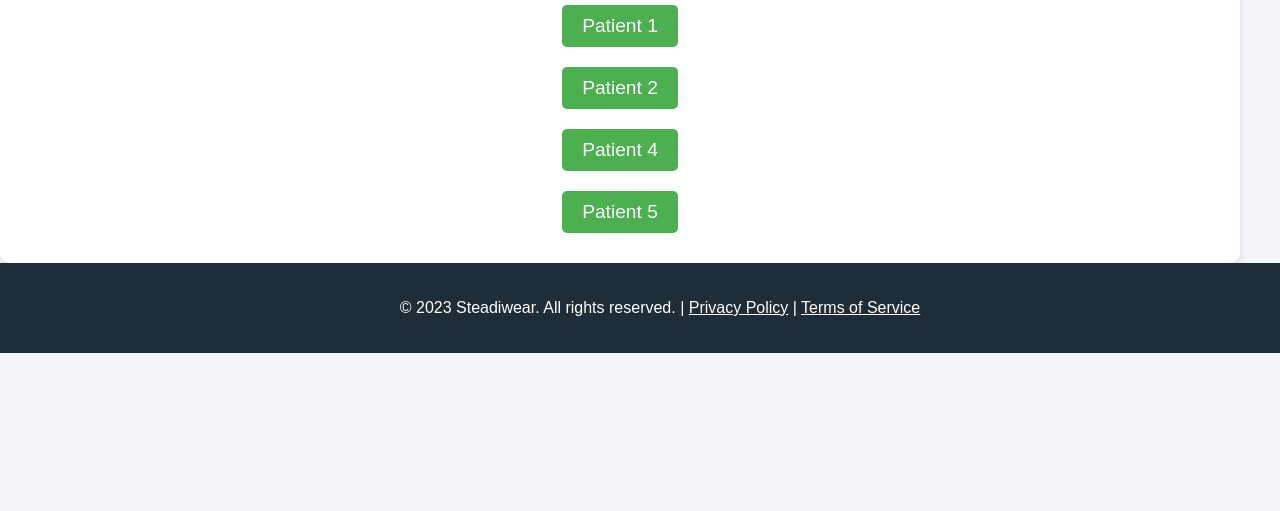
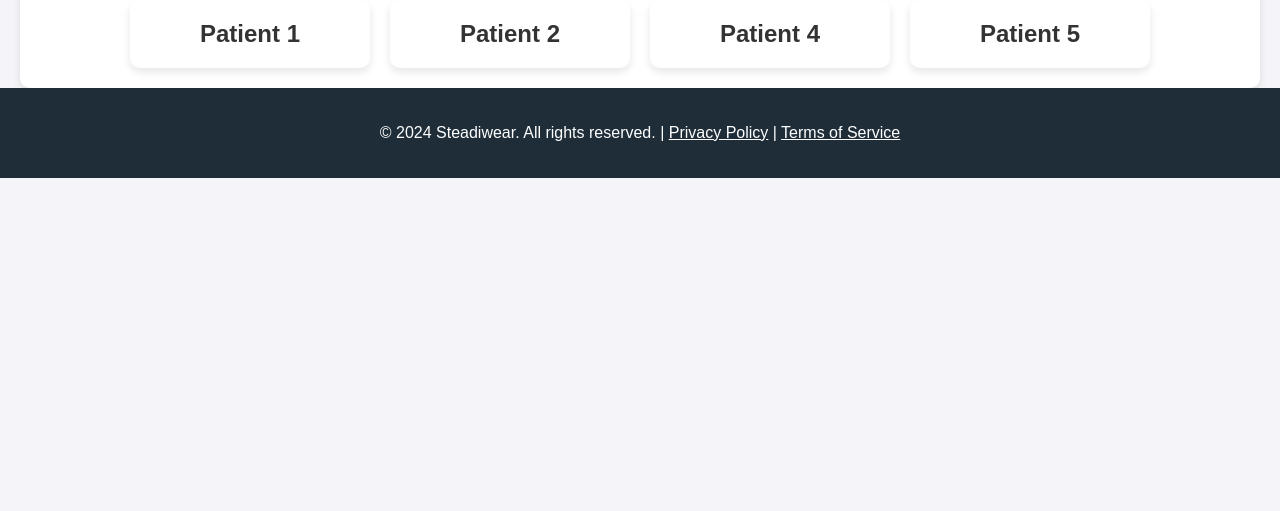
Before and after one commit to skmakau/Centralized-Patient-Ratings, a plain HTML site: page index.html in a window 1280 px wide. Shown: the part 289-800 px from the top of the page. Drawn offline with Linux system fonts and the light colour scheme.

Commit message:
Adjusted CSS and html files
Adjusted styling and formatting

```diff
--- a/index.html
+++ b/index.html
@@ -20,15 +20,39 @@
     <div class="main-content">
         <h1>Patients List</h1>
         <div class="patient-buttons">
-            <a class="patient-btn" href="https://skmakau.github.io/Patient-1/" target="_blank">Patient 1</a>
-            <a class="patient-btn" href="https://skmakau.github.io/Patient-2/" target="_blank">Patient 2</a>
-            <a class="patient-btn" href="https://skmakau.github.io/Patient-4/" target="_blank">Patient 4</a>
-            <a class="patient-btn" href="https://skmakau.github.io/Patient-5/" target="_blank">Patient 5</a>
+            <a class="patient-btn" href="https://skmakau.github.io/Patient-1/" target="_blank">
+                <div class="card">
+                    <div class="card-content">
+                        <h2>Patient 1</h2>
+                    </div>
+                </div>
+            </a>
+            <a class="patient-btn" href="https://skmakau.github.io/Patient-2/" target="_blank">
+                <div class="card">
+                    <div class="card-content">
+                        <h2>Patient 2</h2>
+                    </div>
+                </div>
+            </a>
+            <a class="patient-btn" href="https://skmakau.github.io/Patient-4/" target="_blank">
+                <div class="card">
+                    <div class="card-content">
+                        <h2>Patient 4</h2>
+                    </div>
+                </div>
+            </a
+            <a class="patient-btn" href="https://skmakau.github.io/Patient-5/" target="_blank">
+                <div class="card">
+                    <div class="card-content">
+                        <h2>Patient 5</h2>
+                    </div>
+                </div>
+            </a>
             <!-- Add more patient links as needed -->
         </div>
     </div>
     <div class="footer">
-        <p>© 2023 Steadiwear. All rights reserved. | <a href="https://www.steadiwear.com" target="_blank">Privacy Policy</a> | <a href="https://www.steadiwear.com" target="_blank">Terms of Service</a></p>
+        <p>© 2024 Steadiwear. All rights reserved. | <a href="#" target="_blank">Privacy Policy</a> | <a href="#" target="_blank">Terms of Service</a></p>
     </div>
 </body>
 </html>
--- a/styles.css
+++ b/styles.css
@@ -7,7 +7,7 @@ body {
     padding: 0;
     display: flex;
     flex-direction: column;
-    align-items: stretch; /* Ensure full width */
+    align-items: center;
 }
 
 /* Top Bar Styles */
@@ -62,33 +62,38 @@ body {
     text-align: center; /* Center content */
 }
 
-h1 {
-    font-size: 2.5em;
-    margin: 20px 0 10px 0;
-    color: rgb(35, 45, 63); /* Color matched to Steadiwear top banner */
-    text-align: center;
-}
-
+/* Patient Button Styles */
 .patient-buttons {
     display: flex;
-    flex-direction: column;
-    align-items: center;
+    flex-wrap: wrap;
+    justify-content: center;
+    gap: 20px;
 }
 
 .patient-btn {
-    display: inline-block;
-    background-color: #4caf50;
-    color: white;
-    padding: 10px 20px;
-    margin: 10px;
-    border-radius: 5px;
     text-decoration: none;
-    font-size: 1.2em;
-    transition: background-color 0.3s;
 }
 
-.patient-btn:hover {
-    background-color: #45a049;
+.card {
+    background-color: #fff;
+    border-radius: 10px;
+    box-shadow: 0 4px 8px rgba(0, 0, 0, 0.1);
+    padding: 20px;
+    width: 200px;
+    text-align: center;
+    transition: transform 0.3s, box-shadow 0.3s, background-color 0.3s; /* Added background-color transition */
+}
+
+.card:hover {
+    transform: translateY(-10px);
+    box-shadow: 0 8px 16px rgba(0, 0, 0, 0.2);
+    background-color: #e0f7fa; /* Light blue hue on hover */
+}
+
+.card-content h2 {
+    font-size: 1.5em;
+    color: #333;
+    margin: 0;
 }
 
 /* Footer Styling */
@@ -102,5 +107,5 @@ h1 {
 }
 
 .footer a {
-    color: #fff;
+    color: #fff; /* Ensure footer links are also white */
 }
```
